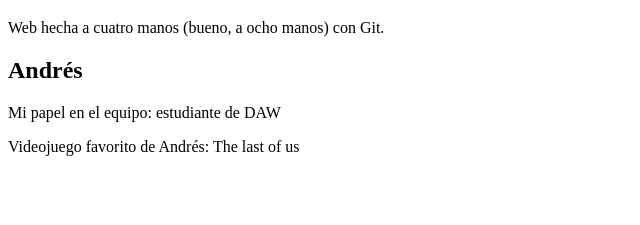
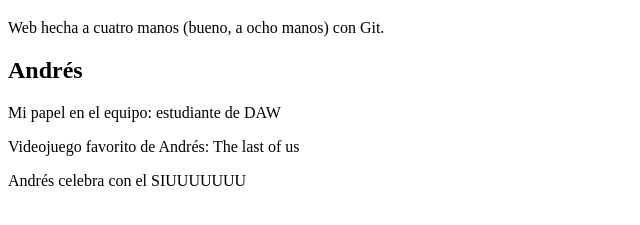
Before and after one commit to stuffsergio/portal-equipo05, a plain HTML site: page index.html in a window 1280 px wide. Shown: the part 61-286 px from the top of the page, without its empty margins (0-640 px from the left). Drawn offline with Linux system fonts and the light colour scheme.

Commit message:
Andrés hace el SIUU

```diff
--- a/index.html
+++ b/index.html
@@ -11,7 +11,7 @@
   <h2>Andrés</h2>
   <p>Mi papel en el equipo: estudiante de DAW</p
 	<p>Videojuego favorito de Andrés: The last of us</p>
-
+	<p>Andrés celebra con el SIUUUUUUU</p>
 </section>
   </body>
 </html>
```
